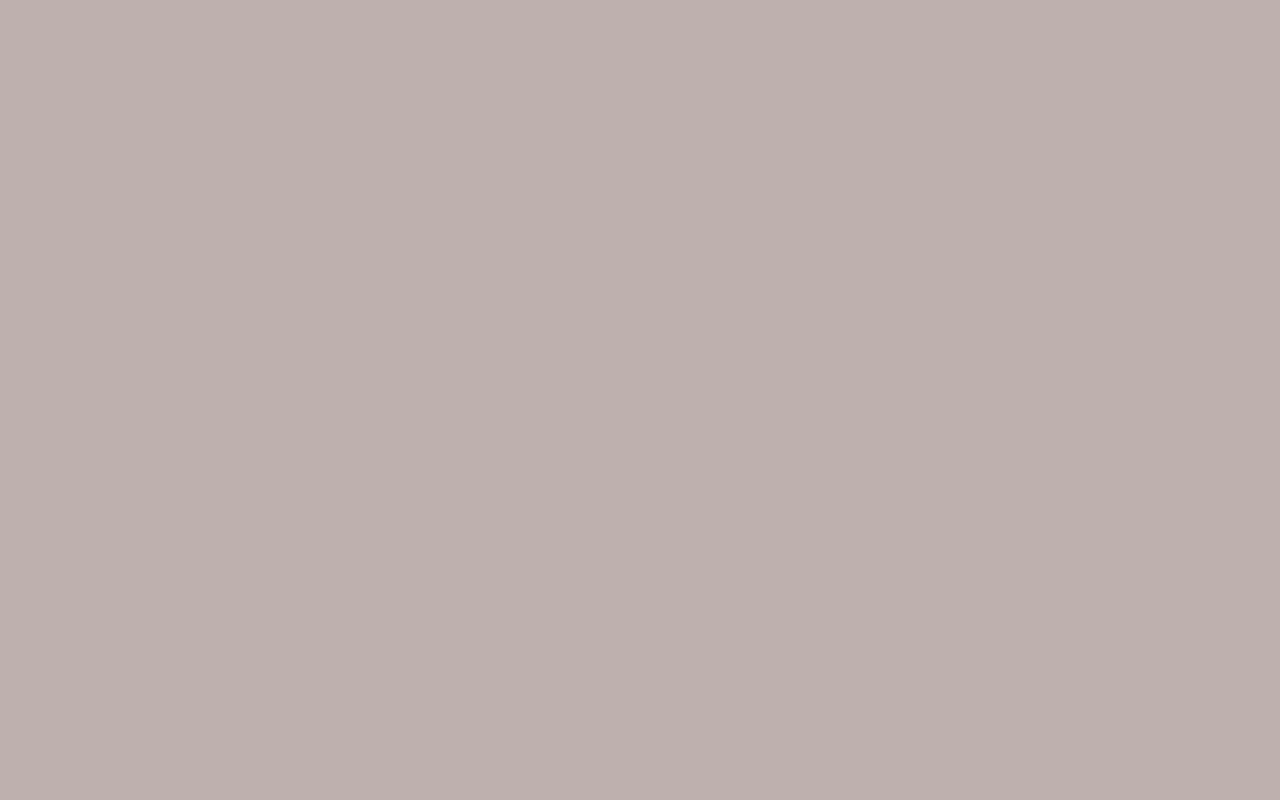
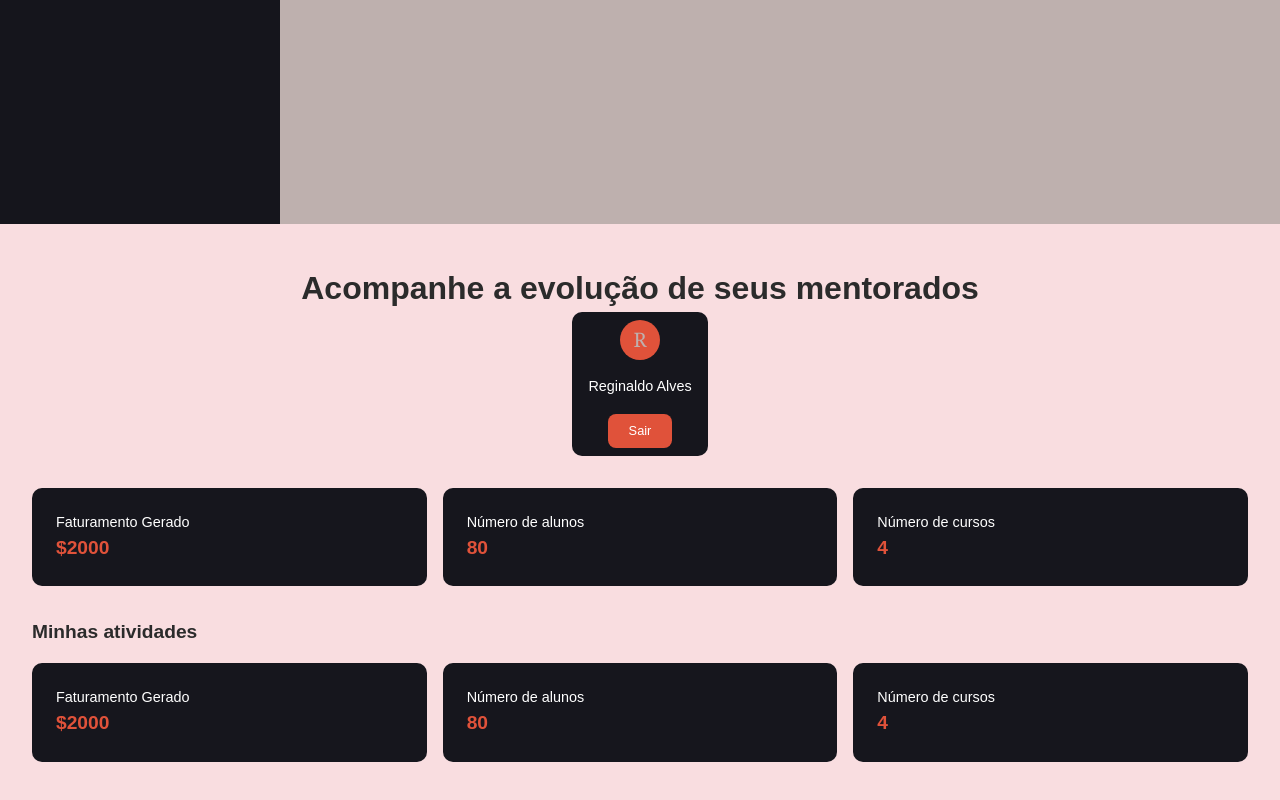
Before and after one commit to Felipejbm/CoroaAfro, a React (Vite) app: page /dashboard-mentor in a window 1280 px wide. Before the commit this address had no page. Shown: the part 576-1376 px from the top of the page. Before the commit the page ends 800 px from the top, so only its background shows below. Built offline with nearby package versions, Linux system fonts and the light colour scheme.

Commit message:
feat(pages): cria esqueleto da tela de dashboard do mentor

```diff
--- a/src/App.tsx
+++ b/src/App.tsx
@@ -23,6 +23,7 @@ import CriarTrilhaPersonalizada2 from "./pages/CriarTrilhaPersonalizada/Etapa2/C
 import CriarTrilhaPersonalizada3 from "./pages/CriarTrilhaPersonalizada/Etapa3/CriarTrilhaPersonalizada";
 import CriarTrilhaPersonalizada4 from "./pages/CriarTrilhaPersonalizada/Etapa4/CriarTrilhaPersonalizada";
 import CriarTrilhaPersonalizada5 from "./pages/CriarTrilhaPersonalizada/Etapa5/CriarTrilhaPersonalizada";
+import DashboardMentor from "./pages/DashboardMentor/DashboardMentor";
 
 function App() {
   return (
@@ -66,6 +67,7 @@ function App() {
       <Route path="/posts" element={<Posts />} />
       <Route path="/trilha-guiada" element={<TrilhaGuiada />} />
       <Route path="/trilha-personalizada" element={<TrilhaPersonalizada />} />
+      <Route path="/dashboard-mentor" element={<DashboardMentor />} />
     </Routes>
   );
 }
--- /dev/null
+++ b/src/pages/DashboardMentor/DashboardMentor.tsx
@@ -0,0 +1,252 @@
+import { Avatar, Button, Stack, Typography } from "@mui/material";
+import NavBar from "../../components/NavBar/NavBar";
+
+export default function DashboardMentor() {
+  const handleLogout = () => {
+    console.log("Sair");
+  };
+
+  return (
+    <Stack>
+      <NavBar />
+
+      <Stack
+        sx={{
+          backgroundColor: "#f9dde0",
+          minHeight: "100vh",
+          px: { xs: 2, md: 4 },
+          py: 5,
+        }}
+      >
+        {/* Cabeçalho */}
+        <Stack
+          sx={{
+            display: "flex",
+            justifyContent: "space-between",
+            alignItems: "center",
+            mb: 4,
+          }}
+        >
+          <Typography
+            sx={{
+              fontFamily: "'Comfortaa', sans-serif",
+              fontWeight: 700,
+              fontSize: { xs: "1.6rem", md: "2rem" },
+              color: "#2b2b2b",
+            }}
+          >
+            Acompanhe a evolução de seus mentorados
+          </Typography>
+
+          <Stack
+            sx={{
+              display: "flex",
+              alignItems: "center",
+              gap: 2,
+              backgroundColor: "#16161d",
+              px: 2,
+              py: 1,
+              borderRadius: "10px",
+            }}
+          >
+            <Avatar sx={{ bgcolor: "#e0523a" }}>R</Avatar>
+            <Typography
+              sx={{
+                fontFamily: "'Comfortaa', sans-serif",
+                fontSize: "0.9rem",
+                color: "#fff",
+              }}
+            >
+              Reginaldo Alves
+            </Typography>
+            <Button
+              onClick={handleLogout}
+              sx={{
+                backgroundColor: "#e0523a",
+                color: "#fff",
+                fontFamily: "'Comfortaa', sans-serif",
+                fontSize: "0.8rem",
+                textTransform: "none",
+                borderRadius: "8px",
+                px: 2,
+                "&:hover": { backgroundColor: "#c43f2a" },
+              }}
+            >
+              Sair
+            </Button>
+          </Stack>
+        </Stack>
+
+        {/* Métricas de mentorados */}
+        <Stack
+          sx={{
+            display: "grid",
+            gridTemplateColumns: { xs: "1fr", md: "repeat(3, 1fr)" },
+            gap: 2,
+            mb: 4,
+          }}
+        >
+          <Stack
+            sx={{ backgroundColor: "#16161d", borderRadius: "10px", p: 3 }}
+          >
+            <Typography
+              sx={{
+                fontFamily: "'Comfortaa', sans-serif",
+                fontSize: "0.9rem",
+                color: "#fff",
+              }}
+            >
+              Faturamento Gerado
+            </Typography>
+            <Typography
+              sx={{
+                fontFamily: "'Comfortaa', sans-serif",
+                fontWeight: 700,
+                fontSize: "1.2rem",
+                color: "#e0523a",
+              }}
+            >
+              $2000
+            </Typography>
+          </Stack>
+          <Stack
+            sx={{ backgroundColor: "#16161d", borderRadius: "10px", p: 3 }}
+          >
+            <Typography
+              sx={{
+                fontFamily: "'Comfortaa', sans-serif",
+                fontSize: "0.9rem",
+                color: "#fff",
+              }}
+            >
+              Número de alunos
+            </Typography>
+            <Typography
+              sx={{
+                fontFamily: "'Comfortaa', sans-serif",
+                fontWeight: 700,
+                fontSize: "1.2rem",
+                color: "#e0523a",
+              }}
+            >
+              80
+            </Typography>
+          </Stack>
+          <Stack
+            sx={{ backgroundColor: "#16161d", borderRadius: "10px", p: 3 }}
+          >
+            <Typography
+              sx={{
+                fontFamily: "'Comfortaa', sans-serif",
+                fontSize: "0.9rem",
+                color: "#fff",
+              }}
+            >
+              Número de cursos
+            </Typography>
+            <Typography
+              sx={{
+                fontFamily: "'Comfortaa', sans-serif",
+                fontWeight: 700,
+                fontSize: "1.2rem",
+                color: "#e0523a",
+              }}
+            >
+              4
+            </Typography>
+          </Stack>
+        </Stack>
+
+        {/* Minhas atividades */}
+        <Typography
+          sx={{
+            fontFamily: "'Comfortaa', sans-serif",
+            fontWeight: 700,
+            fontSize: "1.2rem",
+            color: "#2b2b2b",
+            mb: 2,
+          }}
+        >
+          Minhas atividades
+        </Typography>
+        <Stack
+          sx={{
+            display: "grid",
+            gridTemplateColumns: { xs: "1fr", md: "repeat(3, 1fr)" },
+            gap: 2,
+          }}
+        >
+          <Stack
+            sx={{ backgroundColor: "#16161d", borderRadius: "10px", p: 3 }}
+          >
+            <Typography
+              sx={{
+                fontFamily: "'Comfortaa', sans-serif",
+                fontSize: "0.9rem",
+                color: "#fff",
+              }}
+            >
+              Faturamento Gerado
+            </Typography>
+            <Typography
+              sx={{
+                fontFamily: "'Comfortaa', sans-serif",
+                fontWeight: 700,
+                fontSize: "1.2rem",
+                color: "#e0523a",
+              }}
+            >
+              $2000
+            </Typography>
+          </Stack>
+          <Stack
+            sx={{ backgroundColor: "#16161d", borderRadius: "10px", p: 3 }}
+          >
+            <Typography
+              sx={{
+                fontFamily: "'Comfortaa', sans-serif",
+                fontSize: "0.9rem",
+                color: "#fff",
+              }}
+            >
+              Número de alunos
+            </Typography>
+            <Typography
+              sx={{
+                fontFamily: "'Comfortaa', sans-serif",
+                fontWeight: 700,
+                fontSize: "1.2rem",
+                color: "#e0523a",
+              }}
+            >
+              80
+            </Typography>
+          </Stack>
+          <Stack
+            sx={{ backgroundColor: "#16161d", borderRadius: "10px", p: 3 }}
+          >
+            <Typography
+              sx={{
+                fontFamily: "'Comfortaa', sans-serif",
+                fontSize: "0.9rem",
+                color: "#fff",
+              }}
+            >
+              Número de cursos
+            </Typography>
+            <Typography
+              sx={{
+                fontFamily: "'Comfortaa', sans-serif",
+                fontWeight: 700,
+                fontSize: "1.2rem",
+                color: "#e0523a",
+              }}
+            >
+              4
+            </Typography>
+          </Stack>
+        </Stack>
+      </Stack>
+    </Stack>
+  );
+}
```
